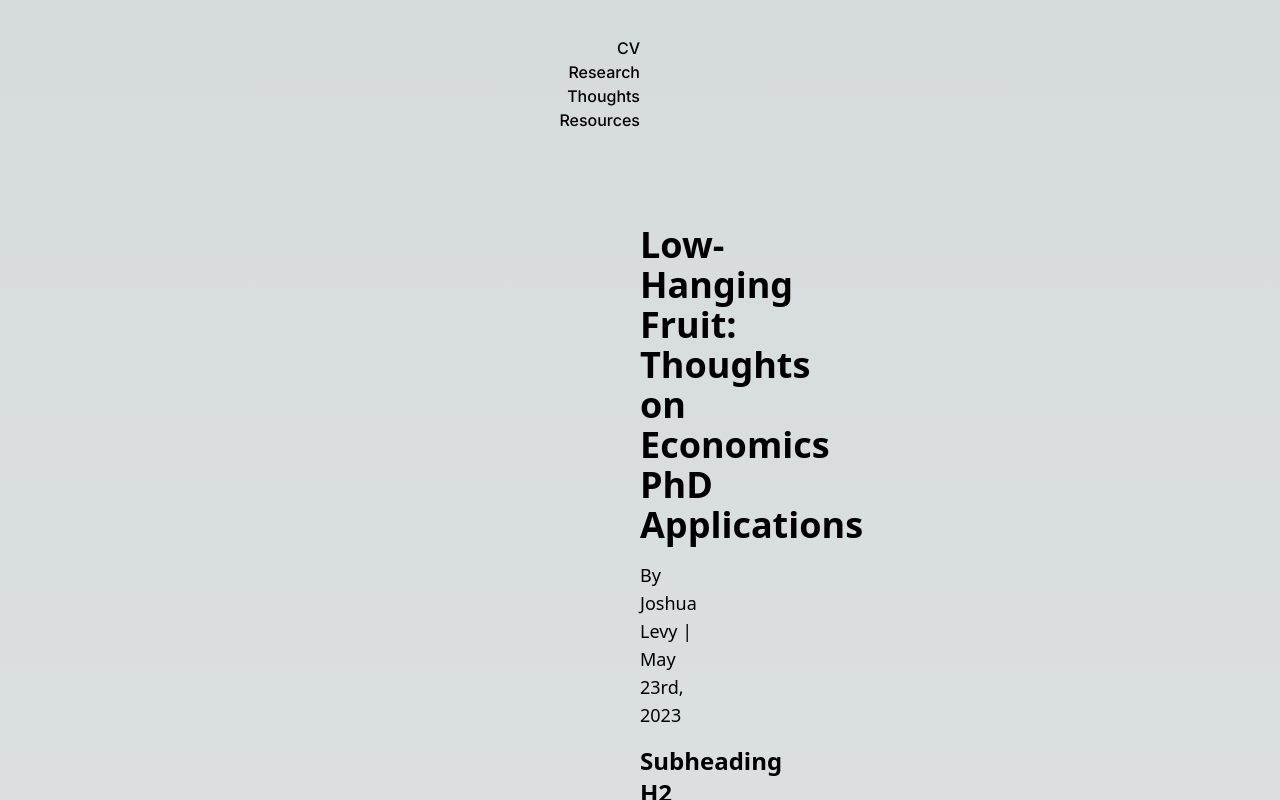
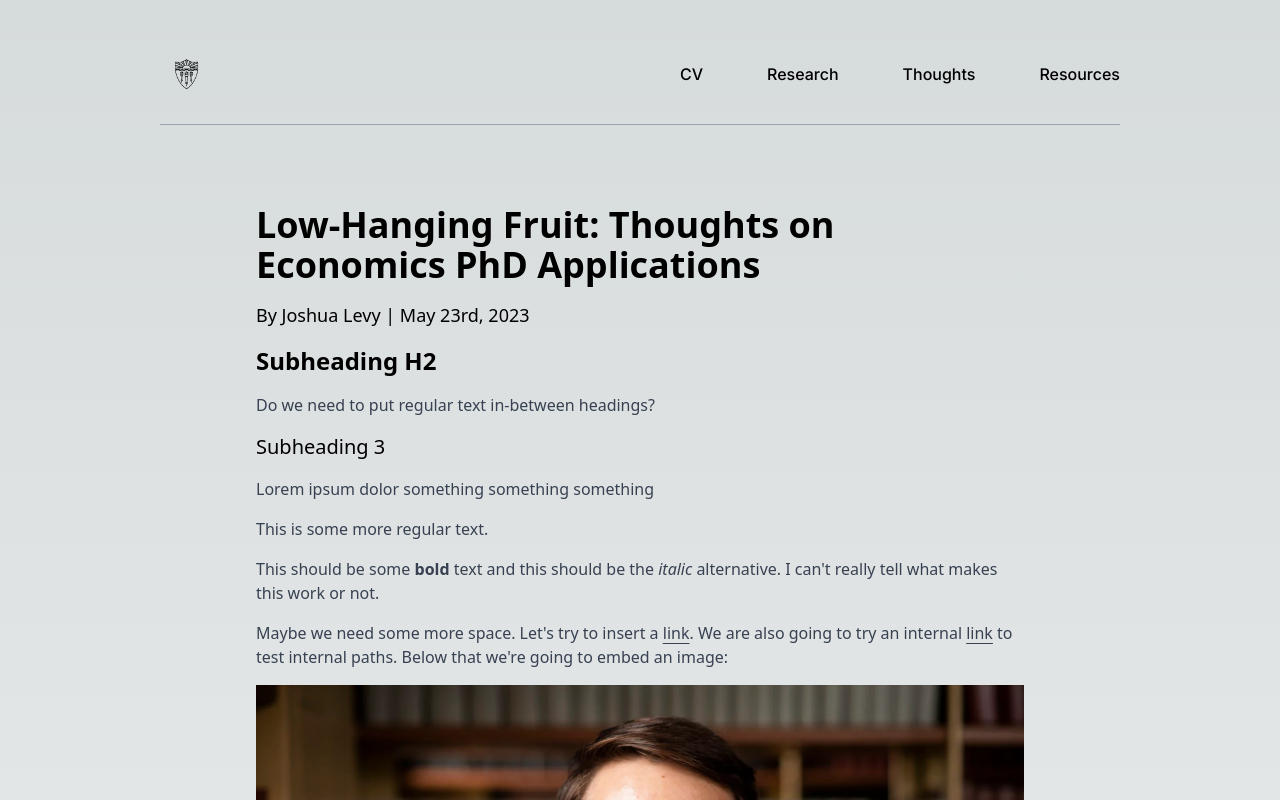
Before and after one commit to joshuaylevy/joshua-y-levy, a Next.js app: page /blog/posts/phd-low-hanging-fruit in a window 1280 px wide. Shown: the top 800 px of the page. Built offline with nearby package versions, Linux system fonts and the light colour scheme.

Commit message:
Misc -- adding additional media to CoIDiscount

```diff
--- a/src/components/mdxLayout.js
+++ b/src/components/mdxLayout.js
@@ -19,7 +19,7 @@ const components = {
 export default function Layout ({children, ...props}) {
 
     return (
-        <div className="flex flex-col mx-auto px-24 min-h-screen max-w-6    xl">
+        <div className="flex flex-col mx-auto px-24 min-h-screen max-w-6xl">
             <Navbar />
             <main>
                 <div className="flex flex-col place-items-start justify-between mx-auto  my-10 max-w-3xl">
--- a/src/libraries_dbs/working_papers_db.js
+++ b/src/libraries_dbs/working_papers_db.js
@@ -20,6 +20,7 @@ const wp_list = [
             {buttonText : "SSRN", buttonLink: "https://papers.ssrn.com/sol3/papers.cfm?abstract_id=4979205", buttonNewTabOpt : true}
         ],
         media : [
+            {mediaPubName : "Stigler Center (video)", mediaLink : "https://www.youtube.com/watch?v=EU7EnP9xLrw", buttonNewTabOpt : true},
             {mediaPubName : "PoliticoEU", mediaLink : "https://www.politico.eu/newsletter/politico-eu-influence/hi-youre-through-to-the-conflicts-of-interest-hotline/#:~:text=Reinier%20van%20Zutphen.-,TRUSTING%20SOURCES%3A,-Conflicts%20of%20interest", buttonNewTabOpt : true},
             {mediaPubName : "Frankfurter Allgemeine", mediaLink : "https://www.faz.net/aktuell/wissen/forschung-politik/studie-ueber-interessenkonflikte-in-der-wissenschaft-110075764.html", buttonNewTabOpt : true},
         ]
```
